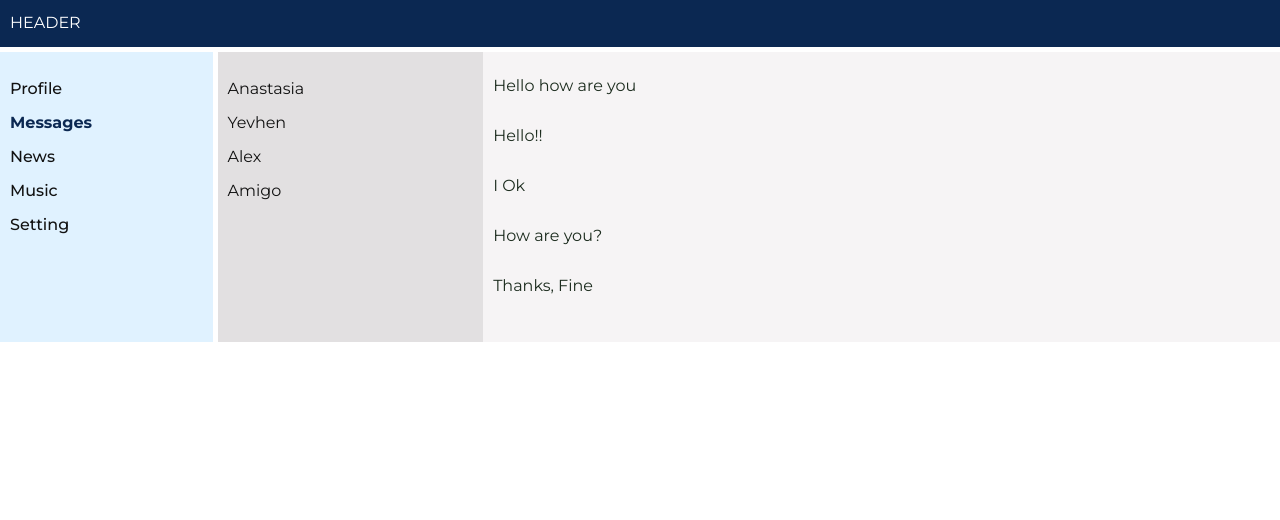
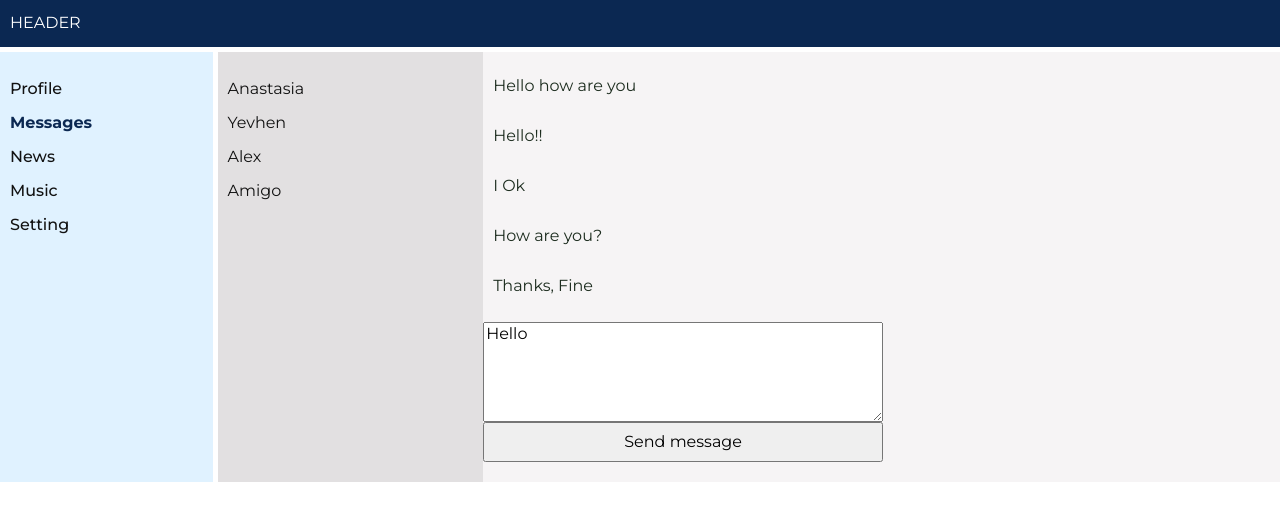
Before and after one commit to YevhenSoldatov1998/soc-network, a React (Create React App) app: page /messages in a window 1280 px wide. Shown: the top 520 px of the page. Built offline with nearby package versions, Linux system fonts and the light colour scheme.

Commit message:
messages page add to store

```diff
--- a/src/App.js
+++ b/src/App.js
@@ -20,7 +20,7 @@ const App = (props) => {
                 <Navbar navLink={sidebar.navLink}/>
                 <article className="wrap-pages">
                     <Route exact path="/"> <Profile store={props.store}/></Route>
-                    <Route path="/messages"><Messages messages={messages}/></Route>
+                    <Route path="/messages"><Messages dispatch ={props.store.dispatch.bind(props.store)} messages={messages}/></Route>
                     <Route path='/news'> <News/></Route>
                     <Route path="/music"> <Music/></Route>
                     <Route path="/setting"> <Setting/></Route>
--- a/src/components/pages/messages/Messages.jsx
+++ b/src/components/pages/messages/Messages.jsx
@@ -7,7 +7,7 @@ const Messages = (props) => {
     return (
         <div className={s.wrapMessage}>
             <FromMessage fromMessage={props.messages.fromMessage}/>
-            <Message message={props.messages.message}/>
+            <Message dispatch={props.dispatch} messages={props.messages}/>
         </div>
     )
 }
--- a/src/components/pages/messages/message/Message.jsx
+++ b/src/components/pages/messages/message/Message.jsx
@@ -3,15 +3,34 @@ import s from './Message.module.sass'
 
 
 const Message = (props) => {
+
+    const textValueChange = e => {
+        let action = {
+            type: 'TEXT-VALUE-CHANGE',
+            value: e.target.value
+        }
+        props.dispatch(action)
+    }
+    const sendMessage = () => {
+        let action = {
+            type: 'SEND-MESSAGE'
+        }
+        props.dispatch(action)
+    }
     return (
-        <article  className={s.message}>
-            {props.message.map(message => {
+        <article className={s.message}>
+            {props.messages.message.map(message => {
                 return (
-                    <div key={message.id}  className={s.message_item}>
+                    <div key={message.id} className={s.message_item}>
                         {message.message}
                     </div>
                 )
             })}
+            <div className={s.form}>
+                <textarea onChange={textValueChange.bind(this)}
+                          value={props.messages.textValue}/>
+                <button onClick={sendMessage.bind(this)}>Send message</button>
+            </div>
         </article>
 
 
--- a/src/components/pages/messages/message/Message.module.sass
+++ b/src/components/pages/messages/message/Message.module.sass
@@ -4,3 +4,7 @@
   line-height: 28px
   min-height: 50px
   padding: 0 10px
+.form
+  display: grid
+  grid-template-rows: 100px 40px
+  grid-template-columns: 400px
--- a/src/redux/store.js
+++ b/src/redux/store.js
@@ -15,6 +15,7 @@ let store = {
                     {name: "Alex", id: 3},
                     {name: "Amigo", id: 4}
                 ],
+                textValue: 'Hello'
             },
             profile: {
                 user: {
@@ -101,7 +102,20 @@ let store = {
             }
             this._callSubscriber()
         }
-    },
+        else if(action.type === 'TEXT-VALUE-CHANGE') {
+            this._state.pages.messages.textValue = action.value
+            this._callSubscriber()
+        }
+        else if( action.type === 'SEND-MESSAGE'){
+            let  {textValue , message} = this._state.pages.messages
+            let elementLastId = message[message.length-1].id + 1
+            let obj = {id: elementLastId, message: textValue}
+            message.push(obj)
+            this._state.pages.messages.textValue = "";
+            this._callSubscriber()
+        }
+        },
+
 
 }
 window.store = store
```
